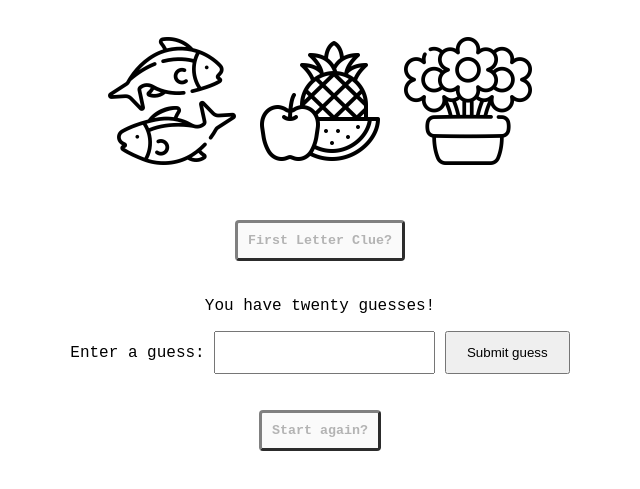
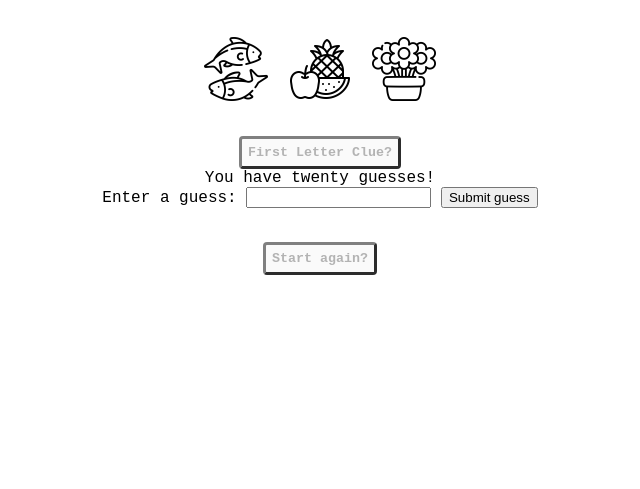
Before and after one commit to 321jellyfish/fish-fruit-flower-game, a plain HTML site: page index.html in a window 1280 px wide. Shown: the part 61-550 px from the top of the page, without its empty margins (320-960 px from the left). Drawn offline with Linux system fonts and the light colour scheme.

Commit message:
Change padding on input and buttons

```diff
--- a/style.css
+++ b/style.css
@@ -4,10 +4,7 @@ body {
 }
 
 img {
-    height: 128px;
-    border-width: 3px;
-    border-radius: 4px;
-    border-color: black;
+    height: 64px;
 }
 
 h1 {
@@ -26,14 +23,14 @@ button {
     border-width: 3px;
     border-radius: 4px;
     border-color: black;
-    padding: 10px;
+    padding: 6px;
     font-family: 'Courier New', Courier, monospace;
     font-weight: bolder;
     margin: 20px;
 }
 
 input {
-    padding: 12px 20px;
+    margin-bottom: 1em;
 }
 
 input:disabled {
@@ -48,3 +45,15 @@ input:disabled {
     background-color: lightgray;
     border-style: solid, gray, 5px;
 }
+
+#first-letter-clue {
+    margin: 0;
+}
+
+#first-letter {
+    margin: 0;
+}
+
+p {
+    margin: 0;
+}
```
